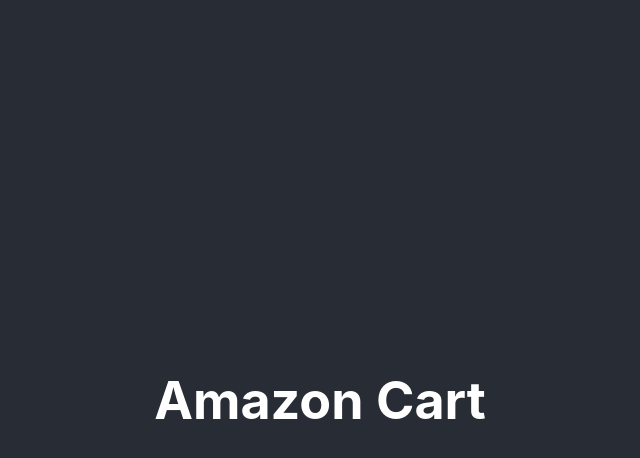
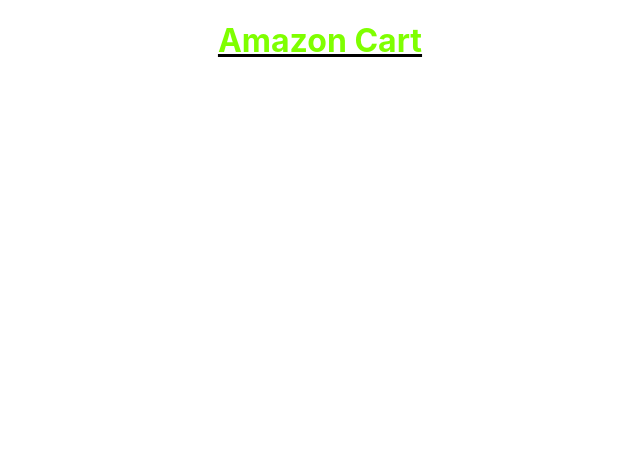
Before and after one commit to saddamarbaa/amazon-cart-app-react-typescript, a React (Create React App) app: page / in a window 1280 px wide. Shown: the top 458 px of the page, without its empty margins (320-960 px from the left). Built offline with nearby package versions, Linux system fonts and the light colour scheme.

Commit message:
Clear Styling in App.css

```diff
--- a/src/App.css
+++ b/src/App.css
@@ -1,38 +1,8 @@
 .App {
   text-align: center;
+  text-decoration: underline;
 }
 
-.App-logo {
-  height: 40vmin;
-  pointer-events: none;
+.h1-style {
+  color: chartreuse;
 }
-
-@media (prefers-reduced-motion: no-preference) {
-  .App-logo {
-    animation: App-logo-spin infinite 20s linear;
-  }
-}
-
-.App-header {
-  background-color: #282c34;
-  min-height: 100vh;
-  display: flex;
-  flex-direction: column;
-  align-items: center;
-  justify-content: center;
-  font-size: calc(10px + 2vmin);
-  color: white;
-}
-
-.App-link {
-  color: #61dafb;
-}
-
-@keyframes App-logo-spin {
-  from {
-    transform: rotate(0deg);
-  }
-  to {
-    transform: rotate(360deg);
-  }
-}
--- a/src/App.js
+++ b/src/App.js
@@ -6,7 +6,7 @@
   return (
     <div className="App">
       <div className="App-header">
-        <h1>Amazon Cart</h1>
+        <h1 className="h1-style">Amazon Cart</h1>
       </div>
     </div>
   );
```
Also changed, not shown: 1 other file (tests, documents, lock files or other folders).
